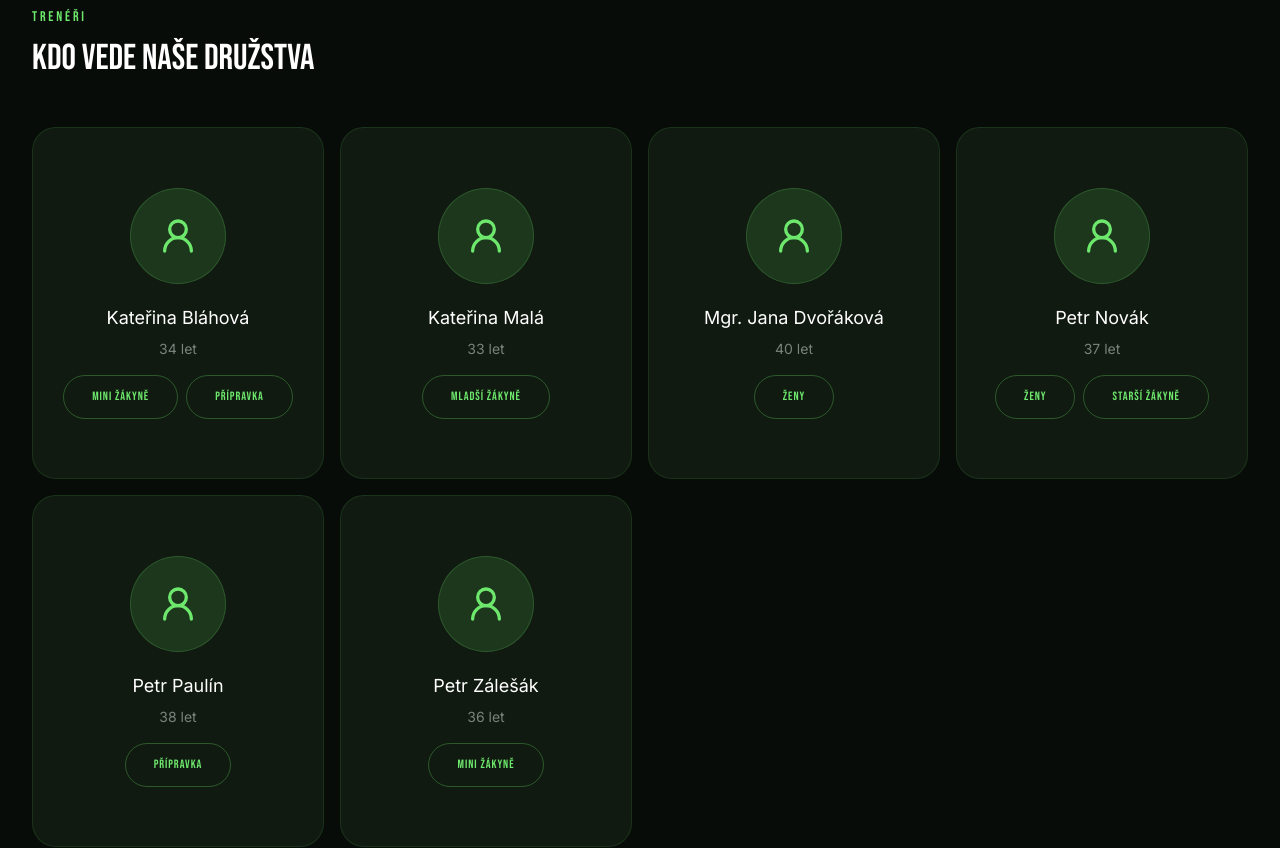
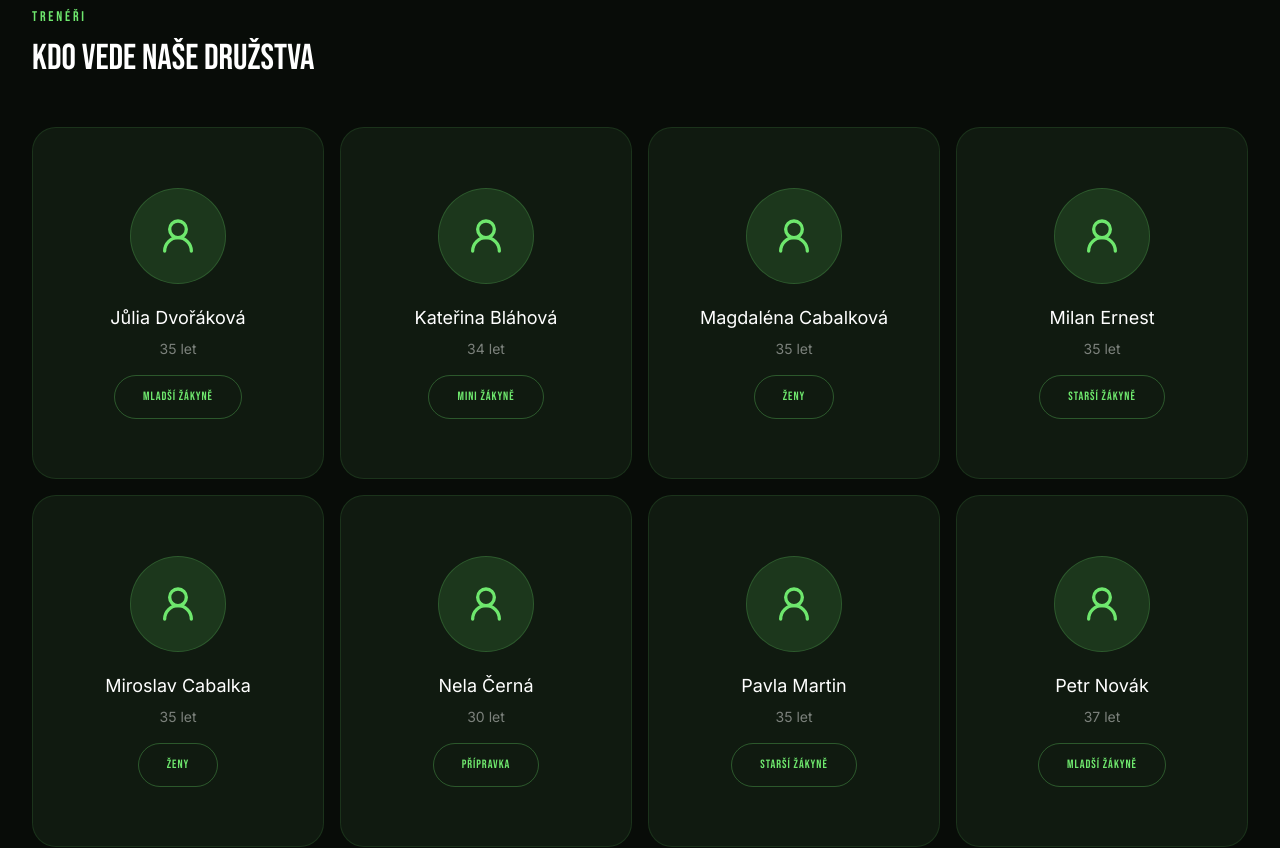
Before and after one commit to jakub245/hchaje-web, a React (Vite) app: page /o-klubu in a window 1280 px wide. Shown: the part 1560-2408 px from the top of the page. Built offline with nearby package versions, Linux system fonts and the light colour scheme.

Commit message:
Update teams data per client feedback 21. 4. 2026

```diff
--- a/src/app/data/teams.ts
+++ b/src/app/data/teams.ts
@@ -1,3 +1,10 @@
+// ⚠️ UPRAVENO podle klienta 21. 4. 2026
+// Změny: Ženy, Starší žákyně, Mladší žákyně, Mini žákyně, Přípravka
+// TODO: Doplnit data pro Mladší dorostenky + Starší dorostenky (trenér, tréninky)
+
+import miniPhoto from "../../imports/mini2025.jpg";
+import pripravkaPhoto from "../../imports/pripravka.png";
+
 export interface Player {
   name: string;
   position: string;
@@ -46,9 +53,6 @@ export interface Team {
   events?: TeamEvent[];
 }
 
-import miniPhoto from "../../imports/mini2025.jpg";
-import pripravkaPhoto from "../../imports/pripravka.png";
-
 const CLUB_NEWS: TeamNews[] = [
   {
     date: "12. 4. 2026",
@@ -71,11 +75,15 @@ export const TEAMS: Team[] = [
     slug: "zeny",
     name: "Ženy",
     shortName: "Ženy",
-    desc: "Hlavní tým klubu hrající krajský přebor žen.",
-    longDesc: "A-tým žen HC Háje je vlajkovou lodí klubu. Hrajeme krajský přebor a pravidelně se účastníme pohárových soutěží. Tým tvoří zkušené hráčky i mladé talenty z vlastní líhně.",
+    // ✅ ZMĚNA klient
+    desc: "A-tým hrající 2. ligu - Čechy.",
+    // ✅ ZMĚNA klient
+    longDesc: "Ženský tým představuje vrchol klubové cesty, kde se propojují zkušenosti, výkonnost a týmová soudržnost. Hráčky rozvíjejí technickou i taktickou vyspělost, schopnost zvládat náročné zápasové situace a společně usilují o co nejlepší sportovní výsledky. Důležitou součástí je také týmový charakter, vzájemná podpora a radost ze společné hry i reprezentace klubu.",
     img: "https://images.unsplash.com/photo-1552127966-d24b805b9be7?w=800",
-    coach: "Mgr. Jana Dvořáková",
-    assistantCoach: "Petr Novák",
+    // ✅ ZMĚNA klient
+    coach: "Miroslav Cabalka",
+    // ✅ ZMĚNA klient
+    assistantCoach: "Magdaléna Cabalková",
     playerCount: 18,
     ageRange: "18+",
     trainings: [
@@ -111,12 +119,18 @@ export const TEAMS: Team[] = [
     slug: "starsi-zakyne",
     name: "Starší žákyně",
     shortName: "St. žákyně",
-    desc: "Soutěžní tým dívek 13–15 let.",
-    longDesc: "Starší žákyně tvoří výkonnostní základ klubu. Dívky se připravují na přechod do dorostenecké a ženské kategorie. Důraz klademe na rozvoj herních dovedností, taktiku a soutěžní zkušenosti.",
+    // ✅ ZMĚNA klient
+    desc: "Soutěžní tým 12-14 let.",
+    // ✅ ZMĚNA klient
+    longDesc: "Kategorie starších žákyň navazuje na získané základy a rozvíjí herní dovednosti do větší variability a jistoty i pod tlakem soupeře. Hráčky si osvojují základy pozičního útoku, spolupráci v menších skupinách i specifické role na hřišti, přičemž se učí lépe využívat prostor a rozhodovat se v reálných herních situacích. Důraz je kladen také na samostatnost, zodpovědnost za vlastní výkon a pochopení širších souvislostí hry i regenerace.",
     img: "https://images.unsplash.com/photo-1769614075229-bfc51a41aa78?w=800",
-    coach: "Petr Novák",
+    // ✅ ZMĚNA klient
+    coach: "Milan Ernest",
+    // ✅ ZMĚNA klient
+    assistantCoach: "Pavla Martin",
     playerCount: 16,
-    ageRange: "13–15 let",
+    // ✅ ZMĚNA klient
+    ageRange: "12-14 let",
     trainings: [
       { day: "Úterý", time: "16:00 – 17:30", hall: "Sportovní hala Háje" },
       { day: "Čtvrtek", time: "17:00 – 18:30", hall: "Sportovní hala Háje" },
@@ -139,9 +153,13 @@ export const TEAMS: Team[] = [
     name: "Mladší žákyně",
     shortName: "Ml. žákyně",
     desc: "Dívky 10–12 let rozvíjející herní dovednosti.",
-    longDesc: "U mladších žákyň stavíme na radosti z pohybu a postupném rozvoji házenkářských dovedností. Dívky se učí týmovou hru, střelbu, přihrávky i základy obrany. Pravidelně se účastníme turnajů a soutěží.",
+    // ✅ ZMĚNA klient
+    longDesc: "Stavíme především na budování pozitivního vztahu k házené jako pravidelné a radostné součásti života. Hráčky si rozvíjejí útočné dovednosti, základní herní návyky a postupně objevují různé role na hřišti, přičemž důraz je kladen na vlastní pokrok a odvahu zkoušet nové věci. Důležitou součástí je také porozumění hře jako celku – střídání jednotlivých fází a spolupráce v týmu, kde má přednost radost ze hry před samotným výsledkem.",
     img: "https://images.unsplash.com/photo-1575367728985-8cb72541609a?w=800",
-    coach: "Kateřina Malá",
+    // ✅ ZMĚNA klient
+    coach: "Jůlia Dvořáková",
+    // ✅ ZMĚNA klient
+    assistantCoach: "Petr Novák",
     playerCount: 20,
     ageRange: "10–12 let",
     trainings: [
@@ -165,7 +183,8 @@ export const TEAMS: Team[] = [
     name: "Mini žákyně",
     shortName: "Mini",
     desc: "Nejmladší házenkářky 8–10 let.",
-    longDesc: "Mini žákyně jsou budoucností našeho klubu. Trénujeme formou her a zábavných cvičení, která děti baví a zároveň rozvíjejí koordinaci, rychlost a základní házenkářské dovednosti. Každá holčička je u nás vítaná!",
+    // ✅ ZMĚNA klient
+    longDesc: "Mini žákyně jsou budoucností našeho klubu. Trénujeme formou her a zábavných cvičení, která děti baví a zároveň rozvíjejí koordinaci, rychlost a základní házenkářské dovednosti. Holky se zde poprvé seznámí s velkou házenou 6+1.",
     img: miniPhoto,
     coach: "Petr Zálešák",
     assistantCoach: "Kateřina Bláhová",
@@ -216,33 +235,24 @@ export const TEAMS: Team[] = [
       { name: "Žďánská Tereza", position: "2015", number: "089840" },
     ],
     news: [
-      {
-        date: "9. 4. 2026",
-        title: "Nábor mini žákyň — přijďte si to zkusit!",
-        excerpt: "Do minižákyň hledáme nové holčičky, které chtějí objevovat házenou zábavnou formou.",
-      },
-      {
-        date: "3. 4. 2026",
-        title: "Účast na jarním festivalu v Modřanech",
-        excerpt: "Minižákyně si odvezly z festivalu spoustu zážitků, radosti a nových herních zkušeností.",
-      },
-      {
-        date: "03.03.2025",
-        title: "5+1 v Heroldových sadech",
-        excerpt:
-          "Druhá polovina sezóny je tu a naše MINI se dnes zúčastnily svazového turnaje 5+1 v hale Sokol Vršovice. Za skvělé podpory našich fanoušků se hájecké bojovnice utkaly s týmy Kobylek, Slávie, Vršovic, Chodova a Dukly.",
-      },
+      { date: "9. 4. 2026", title: "Nábor mini žákyň — přijďte si to zkusit!", excerpt: "Do minižákyň hledáme nové holčičky, které chtějí objevovat házenou zábavnou formou." },
+      { date: "3. 4. 2026", title: "Účast na jarním festivalu v Modřanech", excerpt: "Minižákyně si odvezly z festivalu spoustu zážitků, radosti a nových herních zkušeností." },
+      { date: "03.03.2025", title: "5+1 v Heroldových sadech", excerpt: "Druhá polovina sezóny je tu a naše MINI se dnes zúčastnily svazového turnaje 5+1 v hale Sokol Vršovice." },
     ],
   },
   {
     slug: "pripravka",
     name: "Přípravka",
     shortName: "Přípravka",
-    desc: "Sportovní kroužek pro děvčata 6–8 let.",
-    longDesc: "Přípravka je určená pro úplné začátečnice. Formou hry a pohybových aktivit se děvčata učí základům házené i obecné sportovní přípravě. Cílem je hlavně radost z pohybu a kamarádství.",
+    // ✅ ZMĚNA klient
+    desc: "Sportovní kroužek pro holky 6-8 let",
+    // ✅ ZMĚNA klient
+    longDesc: "Přípravka je určená pro úplné začátečnice. Formou hry a pohybových aktivit se holky učí základům házené i obecné sportovní přípravě. Cílem je hlavně radost z pohybu a kamarádství. Utkání se hrají formou miniházené 4+1 s měkkým míčem a na menším hřišti.",
     img: pripravkaPhoto,
-    coach: "Kateřina Bláhová",
-    assistantCoach: "Petr Paulín",
+    // ✅ ZMĚNA klient
+    coach: "Petr Paulín",
+    // ✅ ZMĚNA klient
+    assistantCoach: "Nela Černá",
     playerCount: 18,
     ageRange: "6–8 let",
     trainings: [
@@ -291,6 +301,37 @@ export const TEAMS: Team[] = [
       { date: "30. 3. 2026", title: "Závěrečný turnaj přípravek v Háji", excerpt: "Domácí turnaj přinesl radost ze hry, první góly i spoustu sportovních zážitků." },
     ],
   },
+
+  // ⚠️ TODO: Mladší dorostenky — klient žádá přidání
+  // Potřebuješ doplnit: coach, assistantCoach, trainings, players, news
+  // {
+  //   slug: "mladsi-dorostenky",
+  //   name: "Mladší dorostenky",
+  //   shortName: "Ml. dorostenky",
+  //   desc: "Doplnit od klienta.",
+  //   longDesc: "Doplnit od klienta.",
+  //   img: "...",
+  //   coach: "Doplnit",
+  //   ageRange: "14-16 let",
+  //   trainings: [],
+  //   players: [],
+  //   news: [],
+  // },
+
+  // ⚠️ TODO: Starší dorostenky — klient žádá přidání
+  // {
+  //   slug: "starsi-dorostenky",
+  //   name: "Starší dorostenky",
+  //   shortName: "St. dorostenky",
+  //   desc: "Doplnit od klienta.",
+  //   longDesc: "Doplnit od klienta.",
+  //   img: "...",
+  //   coach: "Doplnit",
+  //   ageRange: "16-18 let",
+  //   trainings: [],
+  //   players: [],
+  //   news: [],
+  // },
 ];
 
 export function getTeamBySlug(slug: string): Team | undefined {
```
